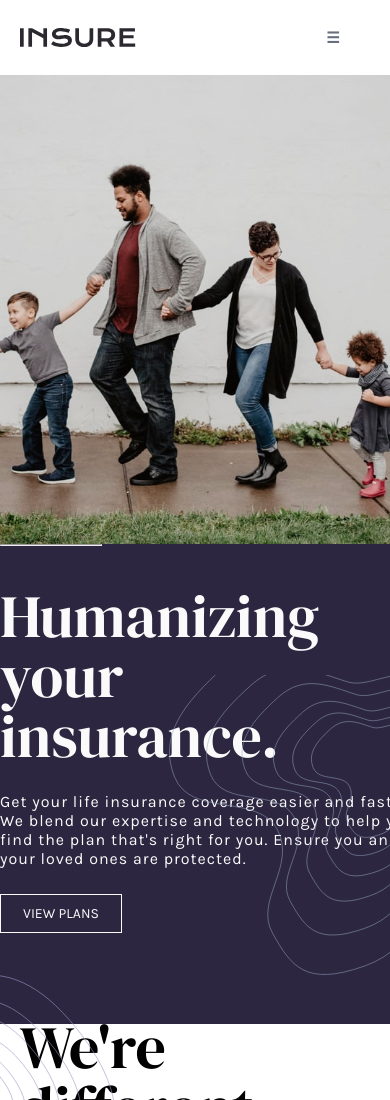
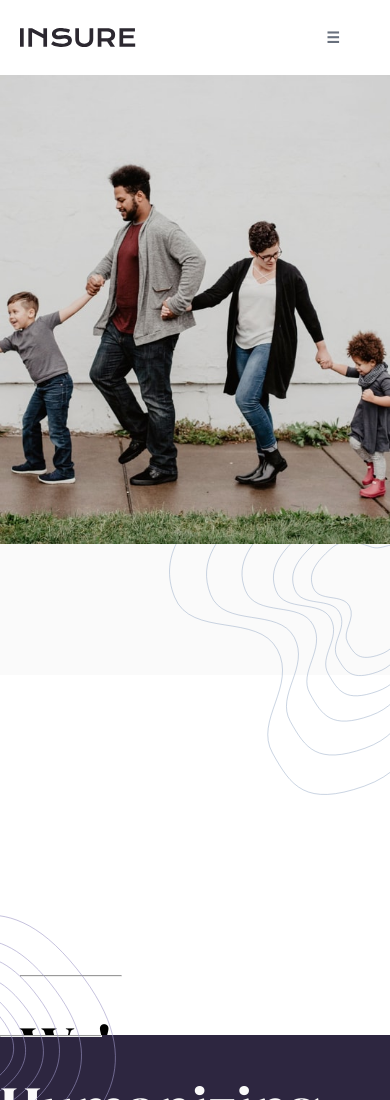
Before and after one commit to kabocha23/Insure-Landing-Page, a React (Create React App) app: page / in a window 390 px wide. Shown: the top 1100 px of the page. Built offline with nearby package versions, Linux system fonts and the light colour scheme.

Commit message:
Adding mobile responsive styles

```diff
--- a/src/components/Body/Body.css
+++ b/src/components/Body/Body.css
@@ -208,30 +208,32 @@
         background-color: hsl(0, 0%, 98%);
     }
     #intro-left-overlay {
-        top: 150%;
+        top: 140%;
         height: 50%;
     }
     #intro-right-overlay {
-        top: 100%;
+        top: 70%;
         height: 50%;
     }
 
     .body-intro-sub {
         flex-flow: column-reverse wrap;
         width: 100%;
+        height: 1600px;
         margin-top: 0;
     }
     .body-intro-text {
+        display: flex;
         background-color: hsl(256, 26%, 20%);
         width: 100%;
-        height: 30em;
-        margin-top: auto;
-        margin-bottom: auto;
+        height: 40%;
     }
     .body-intro-img {
+        display: flex;
         width: 100%;
         margin-left: 0px;
         margin-right: 0px;
+        margin-bottom: auto;
     }
     .body-intro-img img {
         max-width: 641px;
--- a/src/components/Body/Body.js
+++ b/src/components/Body/Body.js
@@ -28,7 +28,7 @@ const Body = () => {
                     </div>
                 </div>
             </div>
-            {/* selling point section */}
+            {/* We're Different section */}
             <div className='body-different'>
                 <hr></hr>
                 <h1>We're different</h1>
```
